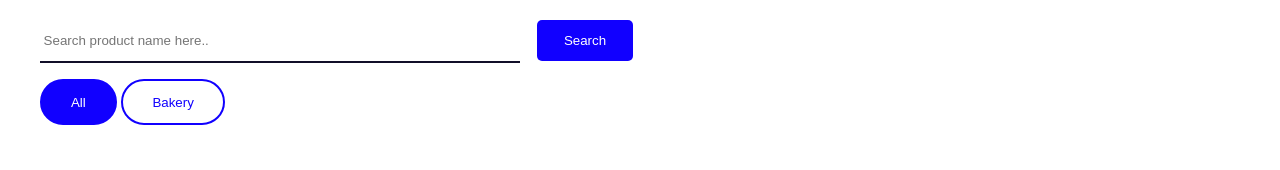
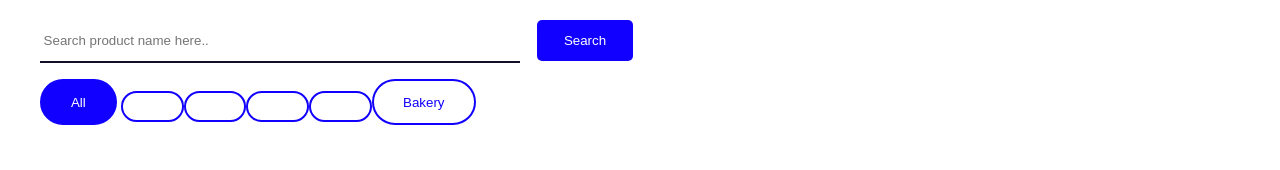
Before and after one commit to noah-grocery/Noah-Grocery, a plain HTML site: page products.html in a window 1280 px wide. Shown: the part 119-289 px from the top of the page. Drawn offline with Linux system fonts and the light colour scheme.

Commit message:
Categorys

```diff
--- a/products.html
+++ b/products.html
@@ -37,7 +37,14 @@
       </div>
       <div id="buttons">
         <button class="button-value" onclick="filterProduct('all')">All</button>
-        <button class="button-value" onclick="filterProduct('Bakery')">
+        <button class="button-value" onclick="filterProduct('Produce')">
+        <button class="button-value" onclick="filterProduct('Dry Foods')">
+        <button class="button-value" onclick="filterProduct('Frozen Foods')">
+        <button class="button-value" onclick="filterProduct('Dairy')">
+        <button class="button-value" onclick="filterProduct('Meat')">
+
+
+
           Bakery
         </button>
       </div>
```
